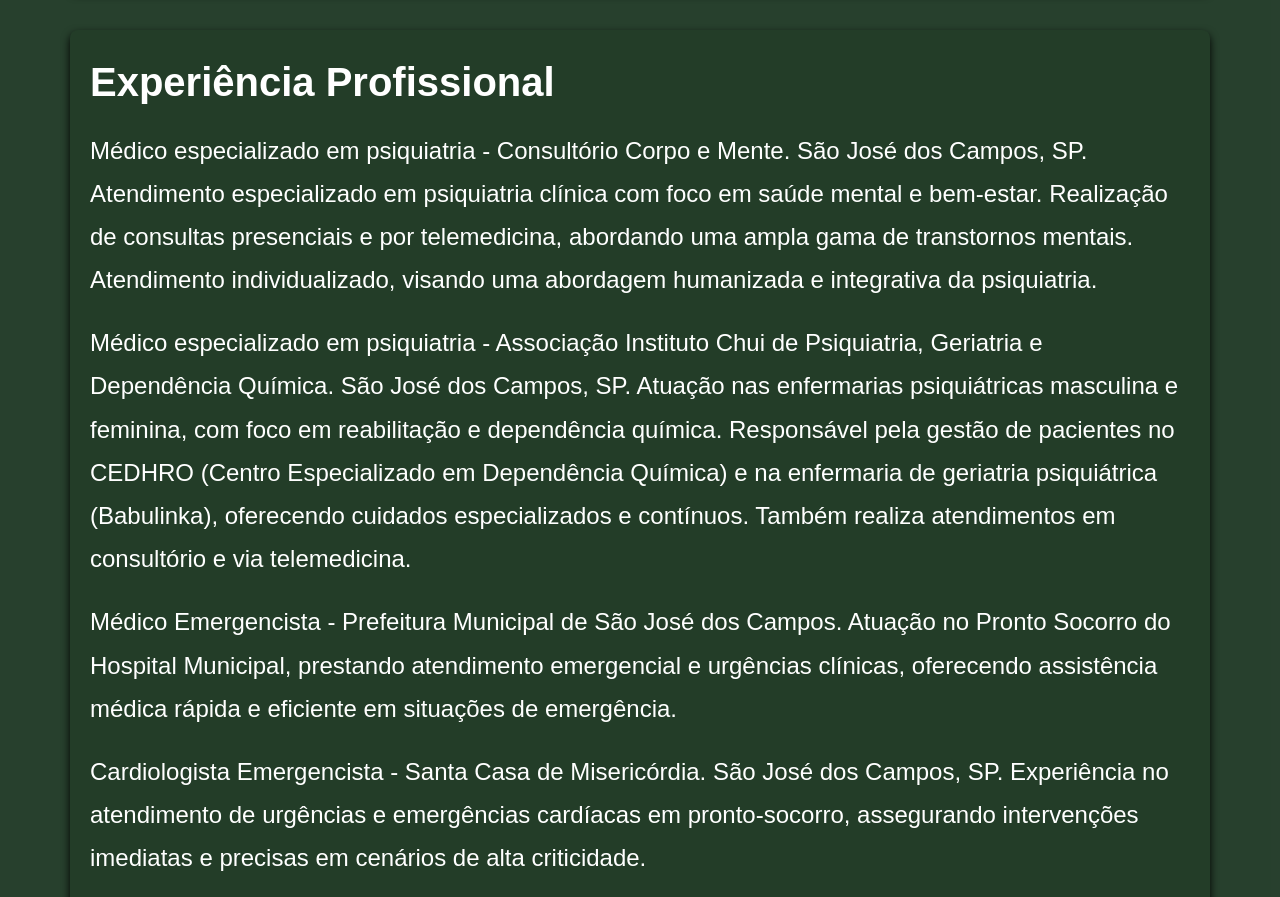
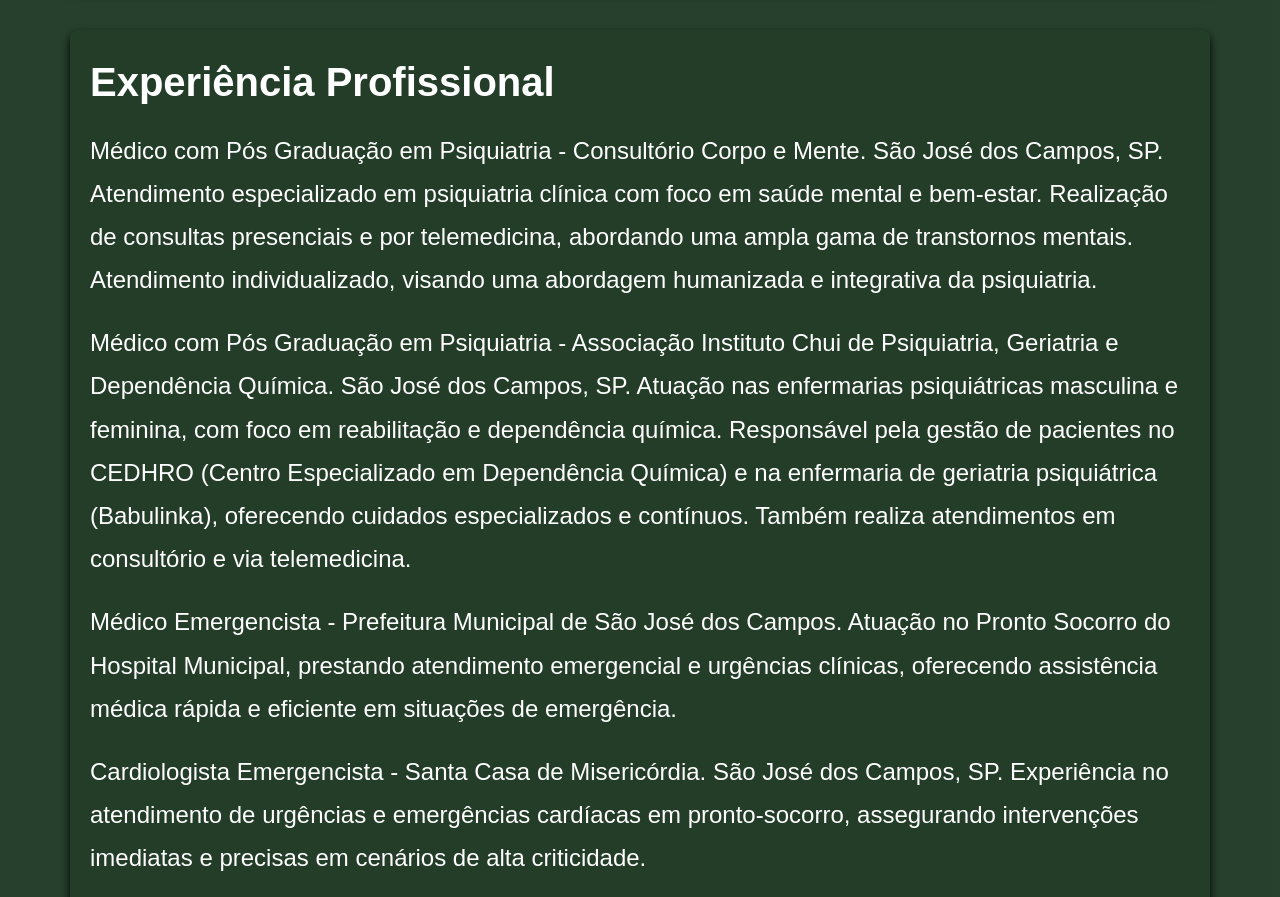
Before and after one commit to CaioHenryxz/landing-page---medico-, a plain HTML site: page index.html in a window 1280 px wide. Shown: the part 2760-3657 px from the top of the page. Drawn offline with Linux system fonts and the light colour scheme.

Commit message:
seção sobre

```diff
--- a/index.html
+++ b/index.html
@@ -63,9 +63,9 @@
             </div>
             <div class="sobre-section">
                 <h3>Experiência Profissional</h3>
-                <p>Médico especializado em psiquiatria - Consultório Corpo e Mente. São José dos Campos, SP. Atendimento especializado em psiquiatria clínica com foco em saúde mental e bem-estar. Realização de consultas presenciais e por telemedicina, abordando uma ampla gama de transtornos mentais. Atendimento individualizado, visando uma abordagem humanizada e integrativa da psiquiatria.
+                <p>Médico com Pós Graduação em Psiquiatria - Consultório Corpo e Mente. São José dos Campos, SP. Atendimento especializado em psiquiatria clínica com foco em saúde mental e bem-estar. Realização de consultas presenciais e por telemedicina, abordando uma ampla gama de transtornos mentais. Atendimento individualizado, visando uma abordagem humanizada e integrativa da psiquiatria.
                 </p>
-                <p>Médico especializado em psiquiatria - Associação Instituto Chui de Psiquiatria, Geriatria e Dependência Química. São José dos Campos, SP. Atuação nas enfermarias psiquiátricas masculina e feminina, com foco em reabilitação e dependência química. Responsável pela gestão de pacientes no CEDHRO (Centro Especializado em Dependência Química) e na enfermaria de geriatria psiquiátrica (Babulinka), oferecendo cuidados especializados e contínuos. Também realiza atendimentos em consultório e via telemedicina.
+                <p>Médico com Pós Graduação em Psiquiatria - Associação Instituto Chui de Psiquiatria, Geriatria e Dependência Química. São José dos Campos, SP. Atuação nas enfermarias psiquiátricas masculina e feminina, com foco em reabilitação e dependência química. Responsável pela gestão de pacientes no CEDHRO (Centro Especializado em Dependência Química) e na enfermaria de geriatria psiquiátrica (Babulinka), oferecendo cuidados especializados e contínuos. Também realiza atendimentos em consultório e via telemedicina.
 
                     </p>
                 <p>Médico Emergencista - Prefeitura Municipal de São José dos Campos. Atuação no Pronto Socorro do Hospital Municipal, prestando atendimento emergencial e urgências clínicas, oferecendo assistência médica rápida e eficiente em situações de emergência.
```
